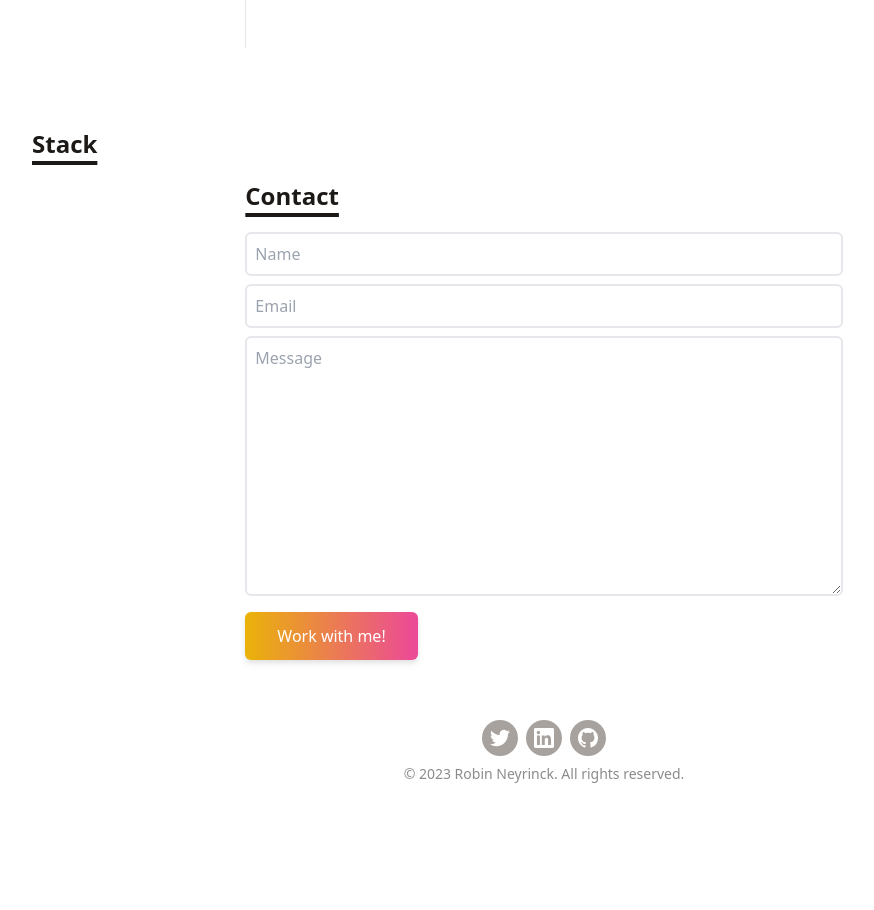
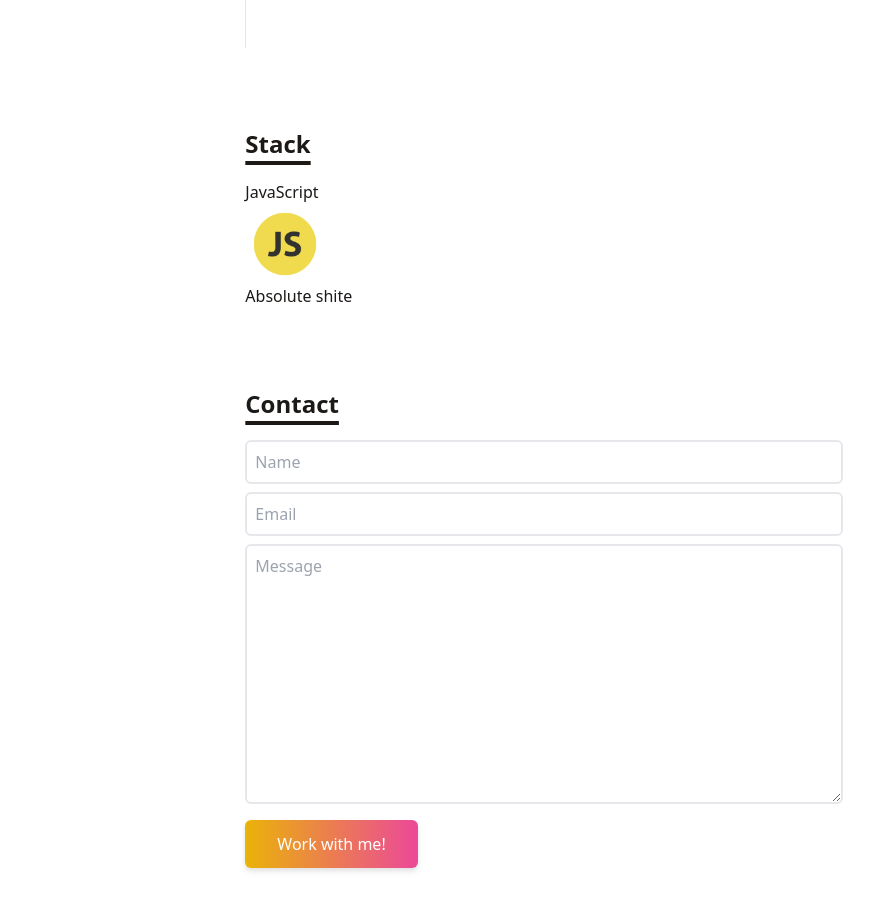
Before and after one commit to RobinNeyrinck/Portfolio, a React (Vite) app: page / in a window 1280 px wide. Shown: the part 1040-1950 px from the top of the page, without its empty margins (96-970 px from the left). Before the commit the page ends 1844 px from the top, so only its background shows below. Built offline with nearby package versions, Linux system fonts and the light colour scheme.

Commit message:
structure for stack should be done only styling left

```diff
--- a/src/App.jsx
+++ b/src/App.jsx
@@ -72,7 +72,7 @@ function App() {
 			>
 				{theme === 'dark' ? sun : moon}
 			</button>
-			<div className="font-inter min-h-screen bg-white text-stone-900 dark:bg-stone-900 dark:text-stone-300">
+			<div className="font-inter min-h-screen bg-white text-stone-900 dark:bg-stone-800 dark:text-stone-300">
 				<div className="mx-auto w-11/12 max-w-5xl">
 					<Intro />
 					<Portfolio />
--- a/src/components/stack/Stack.jsx
+++ b/src/components/stack/Stack.jsx
@@ -5,11 +5,13 @@ import StackItem from './StackItem';
 
 function Stack() {
 	return (
-		<div>
-			<Title>Stack</Title>
-			{stack.map((item) => {
-				<StackItem title={item.title} skill={item.skill} image={item.image} />;
-			})}
+		<div className="my-20 flex flex-col justify-center md:flex-row">
+			<div className="w-full md:w-7/12">
+				<Title>Stack</Title>
+				{stack.map((item) => (
+					<StackItem title={item.title} image={item.image} skill={item.skill} />
+				))}
+			</div>
 		</div>
 	);
 }
--- a/src/components/stack/StackItem.jsx
+++ b/src/components/stack/StackItem.jsx
@@ -4,7 +4,7 @@ function StackItem({ title, image, skill }) {
 	return (
 		<div>
 			<p>{title}</p>
-			<p>{image}</p>
+			<img src={image} className="h-20 cursor-pointer object-cover" />
 			<p>{skill}</p>
 		</div>
 	);
--- a/src/data/stack.js
+++ b/src/data/stack.js
@@ -1,7 +1,7 @@
 export default [
 	{
 		title: 'JavaScript',
-		image: '#',
+		image: '/assets/images/javascript.png',
 		skill: 'Absolute shite',
 	},
 ];
```
Also changed, not shown: public/assets/images/javascript.png (added).
